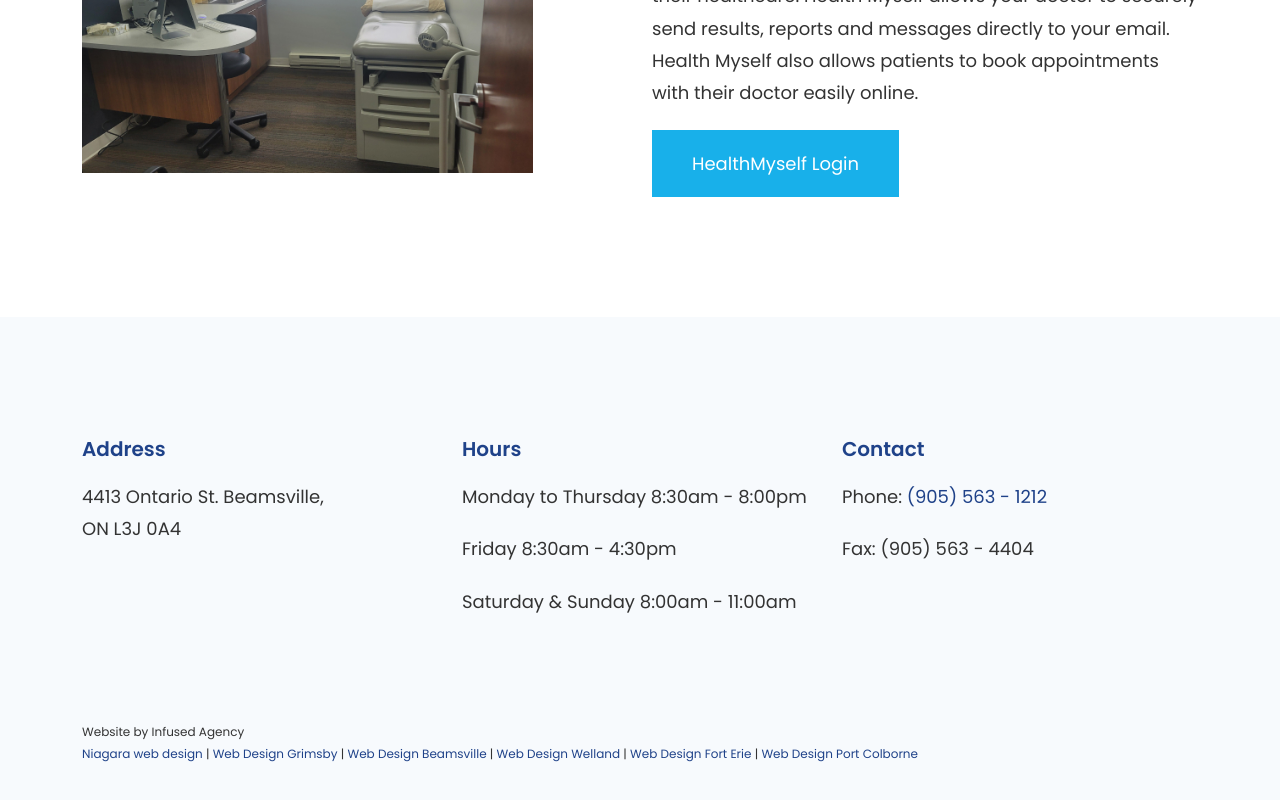
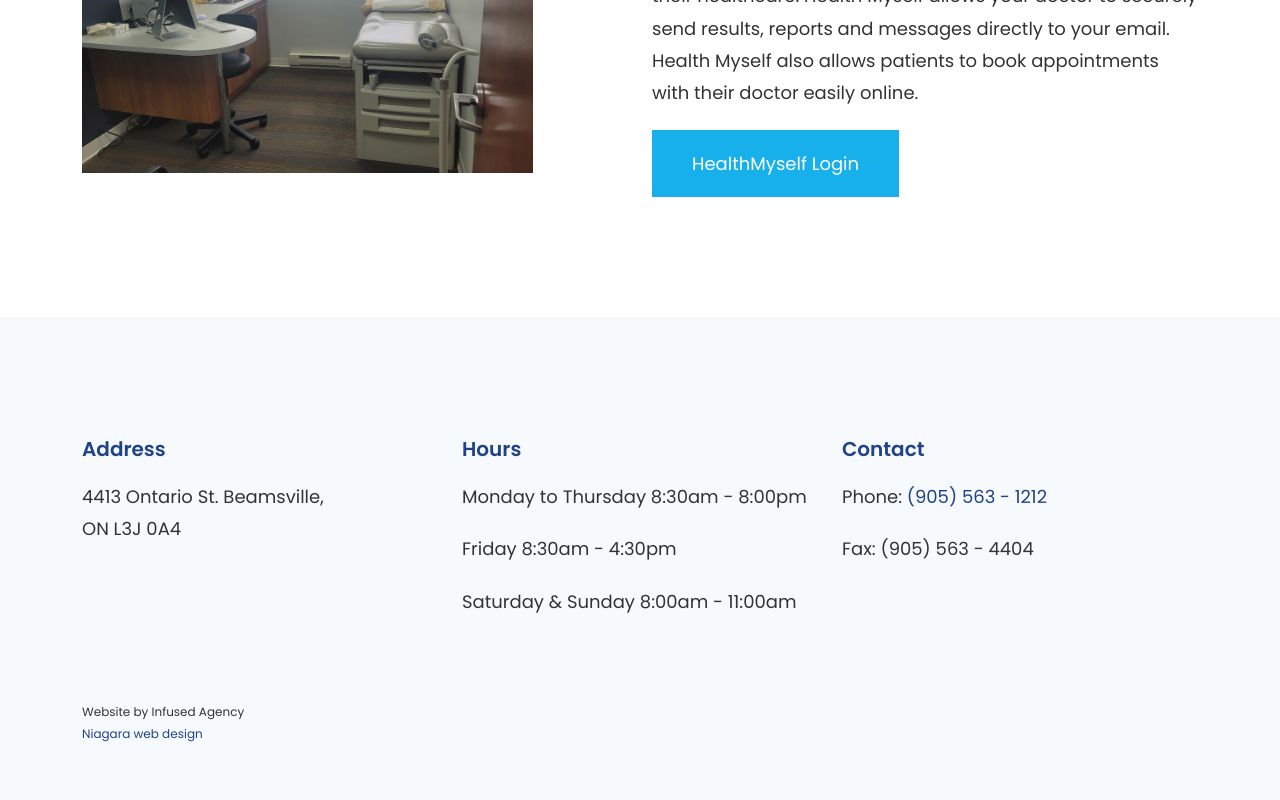
Before and after one commit to lincolnmedweb/lincolnmed, a Next.js app: page / in a window 1280 px wide. Shown: the part 2149-2949 px from the top of the page. Built offline with nearby package versions, Linux system fonts and the light colour scheme.

Commit message:
Remove seo pages from footer

```diff
--- a/components/shared/footer/Footer.tsx
+++ b/components/shared/footer/Footer.tsx
@@ -35,36 +35,10 @@ const Footer = () => {
               <p className="infused">
                 <br />
                 <br />
-                <p className="infused">
-                  Website by Infused Agency <br />
-                  <a href="https://infused.agency" target="_blank" title="Niagara Web Design">
-                    Niagara web design
-                  </a>{" "}
-                  |{" "}
-                  <a href="https://infused.agency/grimsby-web-design" target="_blank" title="Web Design Grimsby">
-                    Web Design Grimsby
-                  </a>{" "}
-                  |{" "}
-                  <a href="https://infused.agency/beamsville-web-design" target="_blank" title="Web Design Beamsville">
-                    Web Design Beamsville
-                  </a>{" "}
-                  |{" "}
-                  <a href="https://infused.agency/web-design-welland" target="_blank" title="Web Design Welland">
-                    Web Design Welland
-                  </a>{" "}
-                  |{" "}
-                  <a href="https://infused.agency/fort-erie-web-design" target="_blank" title="Web Design Fort Erie">
-                    Web Design Fort Erie
-                  </a>{" "}
-                  |{" "}
-                  <a
-                    href="https://infused.agency/port-colborne-web-design"
-                    target="_blank"
-                    title="Web Design Port Colborne"
-                  >
-                    Web Design Port Colborne
-                  </a>
-                </p>
+                Website by Infused Agency <br />
+                <a href="https://infused.agency" target="_blank" title="Niagara Web Design">
+                  Niagara web design
+                </a>{" "}
               </p>
             </Col>
           </Row>
```
